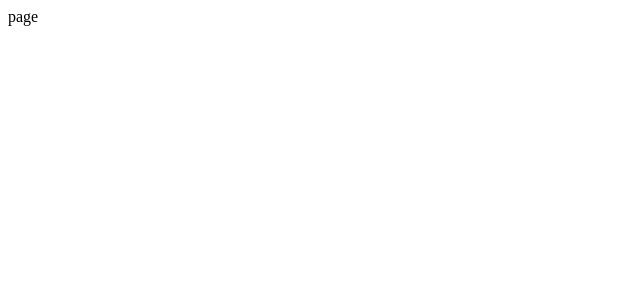
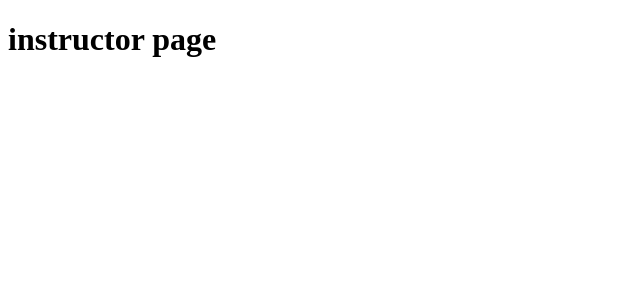
Before and after one commit to sitthikorns67-svg/ProCSC350, a Next.js app: page /instructor in a window 1280 px wide. Shown: the top 300 px of the page, without its empty margins (0-640 px from the left). Built offline with nearby package versions, Linux system fonts and the light colour scheme.

Commit message:
remove student

```diff
--- a/app/instructor/page.js
+++ b/app/instructor/page.js
@@ -2,6 +2,10 @@ import React from 'react'
 
 export default function page() {
   return (
-    <div>page</div>
+    <div>
+      <div>
+        <h1>instructor page</h1>
+      </div>
+    </div>
   )
 }
```
Also changed, not shown: app/student/page.js (deleted).
